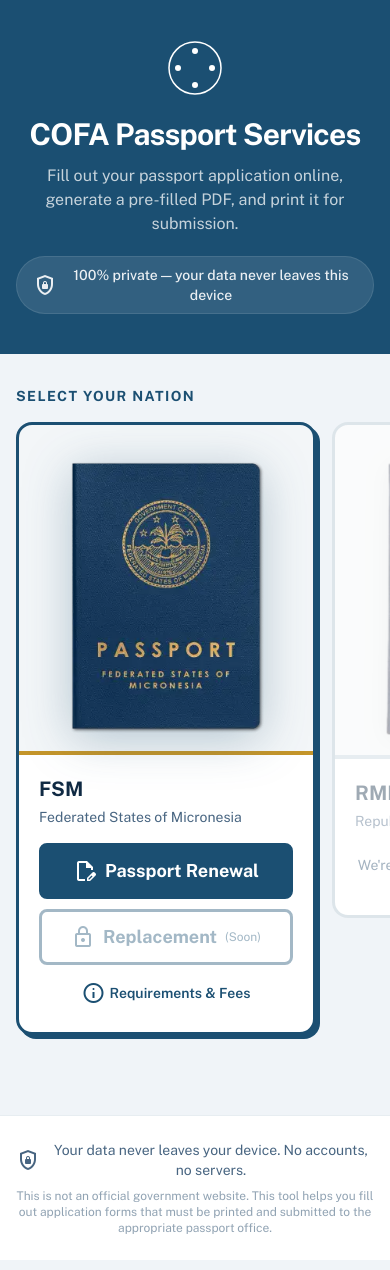
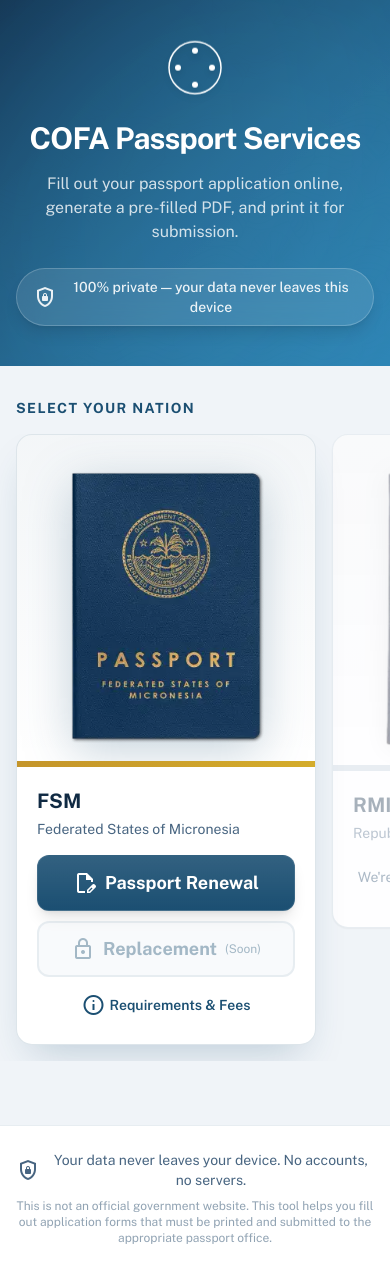
Before and after one commit to vredrick/cofa-passport, a Next.js app: page / in a window 390 px wide. Built offline with nearby package versions, Linux system fonts and the light colour scheme.

Commit message:
Enhance Home Page UI/UX with premium modern styling

```diff
--- a/src/app/globals.css
+++ b/src/app/globals.css
@@ -4,22 +4,16 @@
 
 @layer components {
   .btn-primary {
-    @apply w-full h-14 px-6 bg-ocean text-white font-bold text-lg rounded-lg border-[3px] border-ocean
-      hover:bg-ocean-light hover:border-ocean-light active:bg-ocean-dark active:border-ocean-dark
-      transition-colors focus:outline-none focus:ring-4 focus:ring-gold-focus
-      disabled:opacity-50 disabled:cursor-not-allowed;
+    @apply w-full h-14 px-6 bg-ocean text-white font-bold text-lg rounded-xl border border-white/10 hover:bg-ocean-light shadow-lg hover:shadow-glow-ocean hover:-translate-y-0.5 active:bg-ocean-dark active:transform-none transition-all duration-300 focus:outline-none focus:ring-4 focus:ring-gold-focus disabled:opacity-50 disabled:cursor-not-allowed disabled:hover:transform-none disabled:hover:shadow-none;
+    background-image: linear-gradient(to bottom, rgba(255, 255, 255, 0.1), rgba(255, 255, 255, 0));
   }
 
   .btn-secondary {
-    @apply w-full h-14 px-6 border-[3px] border-ocean text-ocean font-bold text-lg rounded-lg
-      hover:bg-ocean hover:text-white active:bg-ocean-dark active:text-white
-      transition-colors focus:outline-none focus:ring-4 focus:ring-gold-focus;
+    @apply w-full h-14 px-6 bg-surface text-ocean font-bold text-lg rounded-xl border-2 border-ocean/20 hover:bg-ocean hover:text-white hover:border-transparent hover:shadow-lg hover:-translate-y-0.5 active:bg-ocean-dark active:text-white active:transform-none transition-all duration-300 focus:outline-none focus:ring-4 focus:ring-gold-focus;
   }
 
   .form-input {
-    @apply w-full h-[56px] px-4 py-3 bg-surface border-[3px] border-ocean rounded-lg text-ink text-lg
-      focus:outline-none focus:ring-4 focus:ring-gold-focus focus:border-ocean
-      placeholder:text-muted/60;
+    @apply w-full h-[56px] px-4 py-3 bg-surface border-[3px] border-ocean rounded-lg text-ink text-lg focus:outline-none focus:ring-4 focus:ring-gold-focus focus:border-ocean placeholder:text-muted/60;
   }
 
   .form-input-error {
@@ -51,6 +45,7 @@
   from {
     transform: translateX(100%);
   }
+
   to {
     transform: translateX(0);
   }
@@ -60,11 +55,32 @@
   animation: slide-in-right 0.25s ease-out;
 }
 
+.delay-100 {
+  animation-delay: 100ms;
+}
+
+.delay-200 {
+  animation-delay: 200ms;
+}
+
+.delay-300 {
+  animation-delay: 300ms;
+}
+
+.delay-400 {
+  animation-delay: 400ms;
+}
+
+.delay-500 {
+  animation-delay: 500ms;
+}
+
 /* Hide scrollbar for horizontal scroll containers */
 .scrollbar-hide {
   -ms-overflow-style: none;
   scrollbar-width: none;
 }
+
 .scrollbar-hide::-webkit-scrollbar {
   display: none;
 }
--- a/src/components/LandingPage.tsx
+++ b/src/components/LandingPage.tsx
@@ -21,9 +21,9 @@
 
   return (
     <div
-      className={`group relative flex flex-col rounded-2xl overflow-hidden transition-all ${isAvailable
-        ? 'border-[3px] border-ocean shadow-hard bg-white'
-        : 'border-[3px] border-ocean/15 bg-white'
+      className={`group relative flex flex-col rounded-2xl overflow-hidden transition-all duration-500 ${isAvailable
+        ? 'border border-ocean/15 bg-white shadow-premium hover:shadow-premium-hover hover:-translate-y-1 z-10 hover:z-20'
+        : 'border border-ocean/10 bg-white shadow-sm opacity-90'
         }`}
     >
       {/* Coming Soon badge */}
@@ -34,20 +34,26 @@
       )}
 
       {/* Passport cover image */}
-      <div className={`relative bg-ocean/5 ${isAvailable ? '' : 'opacity-40 grayscale-[30%]'}`}>
-        <div className="flex items-center justify-center px-8 pt-8 pb-4">
+      <div className={`relative bg-gradient-to-b from-ocean/5 to-transparent overflow-hidden ${isAvailable ? '' : 'opacity-50 grayscale-[40%]'}`}>
+
+        {/* Backdrop glow for available passports */}
+        {isAvailable && (
+          <div className="absolute inset-0 bg-ocean-light/10 opacity-0 group-hover:opacity-100 transition-opacity duration-500 blur-2xl scale-125 rounded-full" />
+        )}
+
+        <div className="relative flex items-center justify-center px-8 pt-8 pb-4">
           {/* eslint-disable-next-line @next/next/no-img-element */}
           <img
             src={`${process.env.NEXT_PUBLIC_BASE_PATH || ''}${nation.passportImage}`}
             alt={`${nation.fullName} passport`}
-            className={`w-full max-w-[200px] h-auto rounded-md transition-transform duration-300 ${isAvailable ? 'drop-shadow-[0_8px_24px_rgba(27,79,114,0.3)] group-hover:scale-[1.03]' : 'drop-shadow-[0_4px_12px_rgba(0,0,0,0.1)]'
+            className={`w-full max-w-[200px] h-auto rounded-md transition-all duration-500 ease-out ${isAvailable ? 'drop-shadow-[0_12px_24px_rgba(27,79,114,0.25)] group-hover:drop-shadow-[0_20px_32px_rgba(27,79,114,0.35)] group-hover:scale-[1.04] group-hover:-translate-y-1' : 'drop-shadow-[0_4px_12px_rgba(0,0,0,0.1)]'
               }`}
           />
         </div>
       </div>
 
       {/* Gold divider */}
-      <div className={`h-1 ${isAvailable ? 'bg-gold' : 'bg-ocean/10'}`} />
+      <div className={`h-1.5 transition-colors duration-500 ${isAvailable ? 'bg-gradient-to-r from-gold to-gold-light group-hover:from-gold-light group-hover:to-gold' : 'bg-ocean/10'}`} />
 
       {/* Content */}
       <div className="flex-1 p-5 flex flex-col">
@@ -106,11 +112,18 @@
   return (
     <div className="min-h-screen bg-surface flex flex-col">
       {/* Hero */}
-      <div className="bg-ocean text-white">
-        <div className="max-w-5xl mx-auto px-4 sm:px-8 py-10 sm:py-14">
+      <div className="relative overflow-hidden bg-gradient-to-br from-ocean-deep via-ocean to-ocean-light text-white">
+        {/* Micronesian seashell background pattern */}
+        <div className="absolute inset-0 opacity-[0.04] mix-blend-overlay pointer-events-none" style={{ backgroundImage: 'url(/images/micronesian-pattern.png)', backgroundSize: '300px' }} />
+
+        {/* Glowing orbs */}
+        <div className="absolute -top-20 -left-20 w-[40rem] h-[40rem] bg-ocean-light/30 rounded-full mix-blend-screen filter blur-[100px] animate-glow pointer-events-none" />
+        <div className="absolute -bottom-40 -right-20 w-[50rem] h-[50rem] bg-[#0E2C48]/50 rounded-full mix-blend-screen filter blur-[120px] animate-glow delay-1000 pointer-events-none" />
+
+        <div className="relative max-w-5xl mx-auto px-4 sm:px-8 py-10 sm:py-16">
           <div className="text-center">
             {/* COFA 4-star emblem */}
-            <svg width="56" height="56" viewBox="0 0 56 56" className="text-white mx-auto mb-5">
+            <svg width="56" height="56" viewBox="0 0 56 56" className="text-white mx-auto mb-6 animate-float drop-shadow-md">
               <circle cx="28" cy="28" r="26" fill="none" stroke="currentColor" strokeWidth="1.5" />
               {[
                 [28, 11],
@@ -121,13 +134,13 @@
                 <circle key={i} cx={cx} cy={cy} r="3" fill="currentColor" />
               ))}
             </svg>
-            <h1 className="text-3xl sm:text-4xl lg:text-5xl font-bold tracking-tight mb-3">
+            <h1 className="text-3xl sm:text-4xl lg:text-5xl font-bold tracking-tight mb-4 animate-fade-in-up opacity-0">
               COFA Passport Services
             </h1>
-            <p className="text-base sm:text-lg text-white/75 max-w-xl mx-auto mb-5">
+            <p className="text-base sm:text-lg text-white/80 max-w-xl mx-auto mb-6 animate-fade-in-up opacity-0 delay-100">
               Fill out your passport application online, generate a pre-filled PDF, and print it for submission.
             </p>
-            <div className="inline-flex items-center gap-2 bg-white/10 text-white/90 text-sm font-medium px-4 py-2 rounded-full border border-white/10">
+            <div className="inline-flex items-center gap-2 bg-white/10 text-white/90 text-sm font-medium px-4 py-2 rounded-full border border-white/20 backdrop-blur-md animate-fade-in-up opacity-0 delay-200 shadow-lg">
               <span className="material-symbols-outlined text-[16px]">shield_lock</span>
               100% private — your data never leaves this device
             </div>
--- a/tailwind.config.ts
+++ b/tailwind.config.ts
@@ -13,6 +13,7 @@
           DEFAULT: '#1B4F72',
           light: '#2471A3',
           dark: '#154360',
+          deep: '#0B2136',
         },
         gold: {
           DEFAULT: '#C4952A',
@@ -32,9 +33,31 @@
       boxShadow: {
         hard: '4px 4px 0 #1B4F72',
         'hard-sm': '2px 2px 0 #1B4F72',
+        premium: '0 20px 40px -15px rgba(27, 79, 114, 0.25)',
+        'premium-hover': '0 30px 60px -15px rgba(27, 79, 114, 0.4)',
+        'glow-ocean': '0 0 40px -10px rgba(36, 113, 163, 0.5)',
       },
       borderWidth: {
         '3': '3px',
+      },
+      keyframes: {
+        'fade-in-up': {
+          '0%': { opacity: '0', transform: 'translateY(20px)' },
+          '100%': { opacity: '1', transform: 'translateY(0)' },
+        },
+        float: {
+          '0%, 100%': { transform: 'translateY(0)' },
+          '50%': { transform: 'translateY(-10px)' },
+        },
+        glow: {
+          '0%, 100%': { opacity: '0.4' },
+          '50%': { opacity: '0.8' },
+        },
+      },
+      animation: {
+        'fade-in-up': 'fade-in-up 0.8s cubic-bezier(0.16, 1, 0.3, 1) forwards',
+        float: 'float 6s ease-in-out infinite',
+        glow: 'glow 4s ease-in-out infinite',
       },
     },
   },
```
Also changed, not shown: public/images/micronesian-pattern.png (added).
